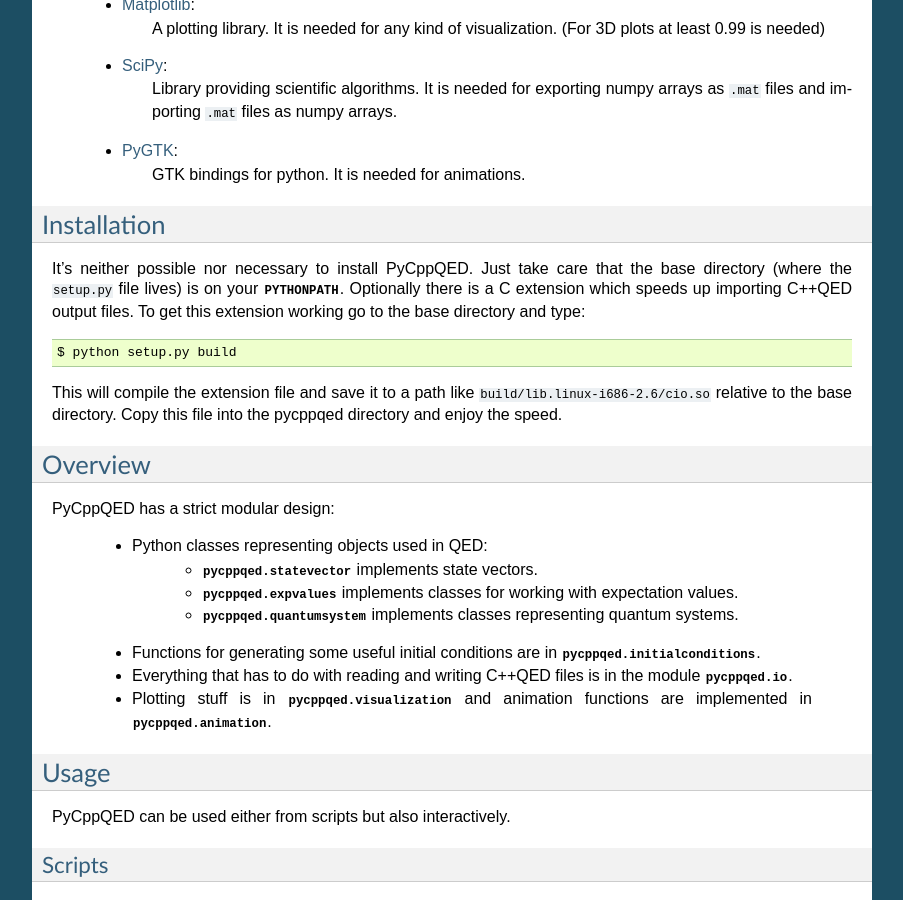
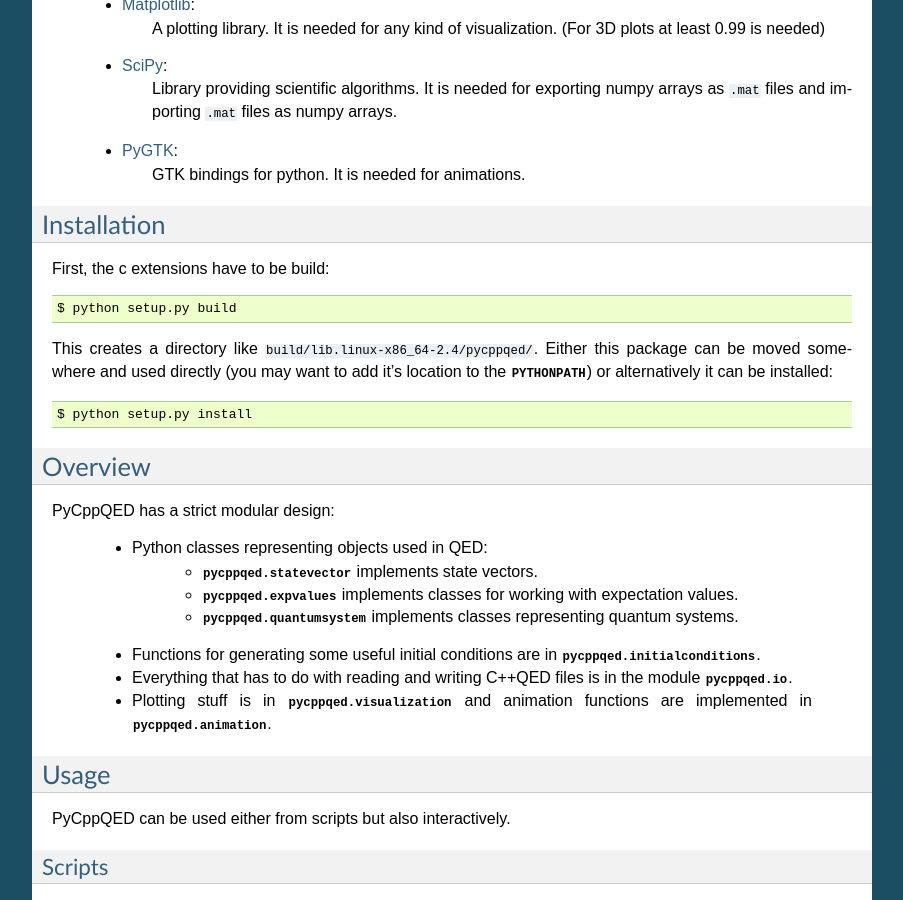
Before and after one commit to bastikr/pycppqed, a Sphinx documentation site: the page built from docs/user_guide.rst, in a window 1280 px wide and 900 px high, scrolled down 1083 px. Shown: the whole window, without its empty margins (198-1101 px from the left). Built offline with Sphinx 7.4.7, drawn with Linux system fonts in a browser that asks for light colours; formulas are drawn with MathJax 3.

Commit message:
Polish for release.

```diff
--- a/docs/user_guide.rst
+++ b/docs/user_guide.rst
@@ -7,7 +7,6 @@
 This guide explains how to use different features of PyCppQED. For a detailed
 documentation about all modules, classes and functions look into the
 :ref:`reference`.
-
 
 .. contents::
     :depth: 3
@@ -59,17 +58,16 @@
 Installation
 ============
 
-It's neither possible nor necessary to install PyCppQED. Just take care that
-the base directory (where the :file:`setup.py` file lives) is on your
-:envvar:`PYTHONPATH`.
-Optionally there is a C extension which speeds up importing C++QED output
-files. To get this extension working go to the base directory and type::
+First, the c extensions have to be build::
 
     $ python setup.py build
 
-This will compile the extension file and save it to a path like
-:file:`build/lib.linux-i686-2.6/cio.so` relative to the base directory. Copy
-this file into the pycppqed directory and enjoy the speed.
+This creates a directory like :file:`build/lib.linux-x86_64-2.4/pycppqed/`.
+Either this package can be moved somewhere and used directly (you may want to
+add it's location to the :envvar:`PYTHONPATH`) or alternatively it can be
+installed::
+
+    $ python setup.py install
 
 
 
```
Also changed, not shown: setup.py (+7 -2 lines), 2 other files.
